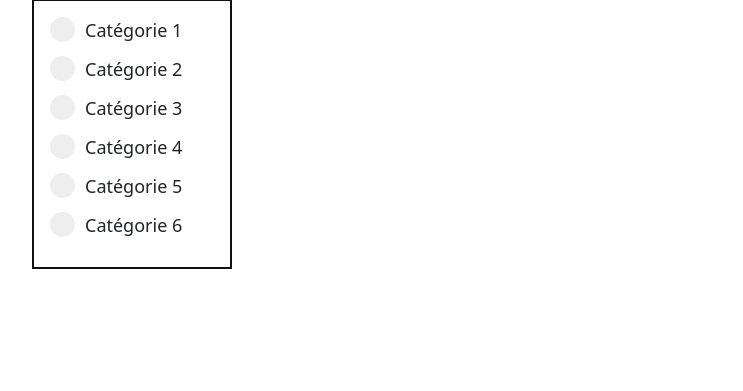
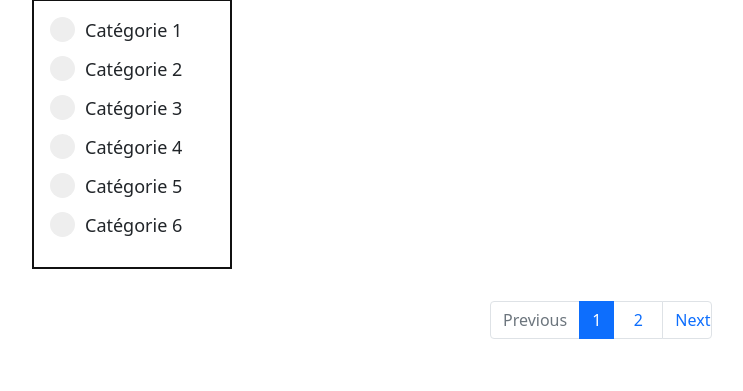
Before and after one commit to nicktremblay456/Projet-E-Commerce, a PHP site: page /views/search.php in a window 1280 px wide. Shown: the part 119-510 px from the top of the page, without its empty margins (0-743 px from the left). Run offline with PHP 8.4, Linux system fonts and the light colour scheme; the template is opened without the code that fills it, so the values that code supplies are empty.

Commit message:
added search pages

```diff
--- a/views/search.php
+++ b/views/search.php
@@ -72,6 +72,22 @@
         </div>
     </div>
 
+    <div>
+        <nav aria-label="Search results pages">
+            <ul id="nav" class="pagination">
+                <li class="page-item disabled">
+                    <span class="page-link">Previous</span>
+                </li>
+                <li class="page-item active" aria-current="page">
+                    <span class="page-link">1</span>
+                </li>
+                <li class="page-item"><a class="page-link" href="#"> 2</a></li>
+                <li class="page-item">
+                    <a class="page-link" href="#">Next</a>
+                </li>
+            </ul>
+        </nav>
+    </div>
     <?= $footer ?>
 </body>
 
```
